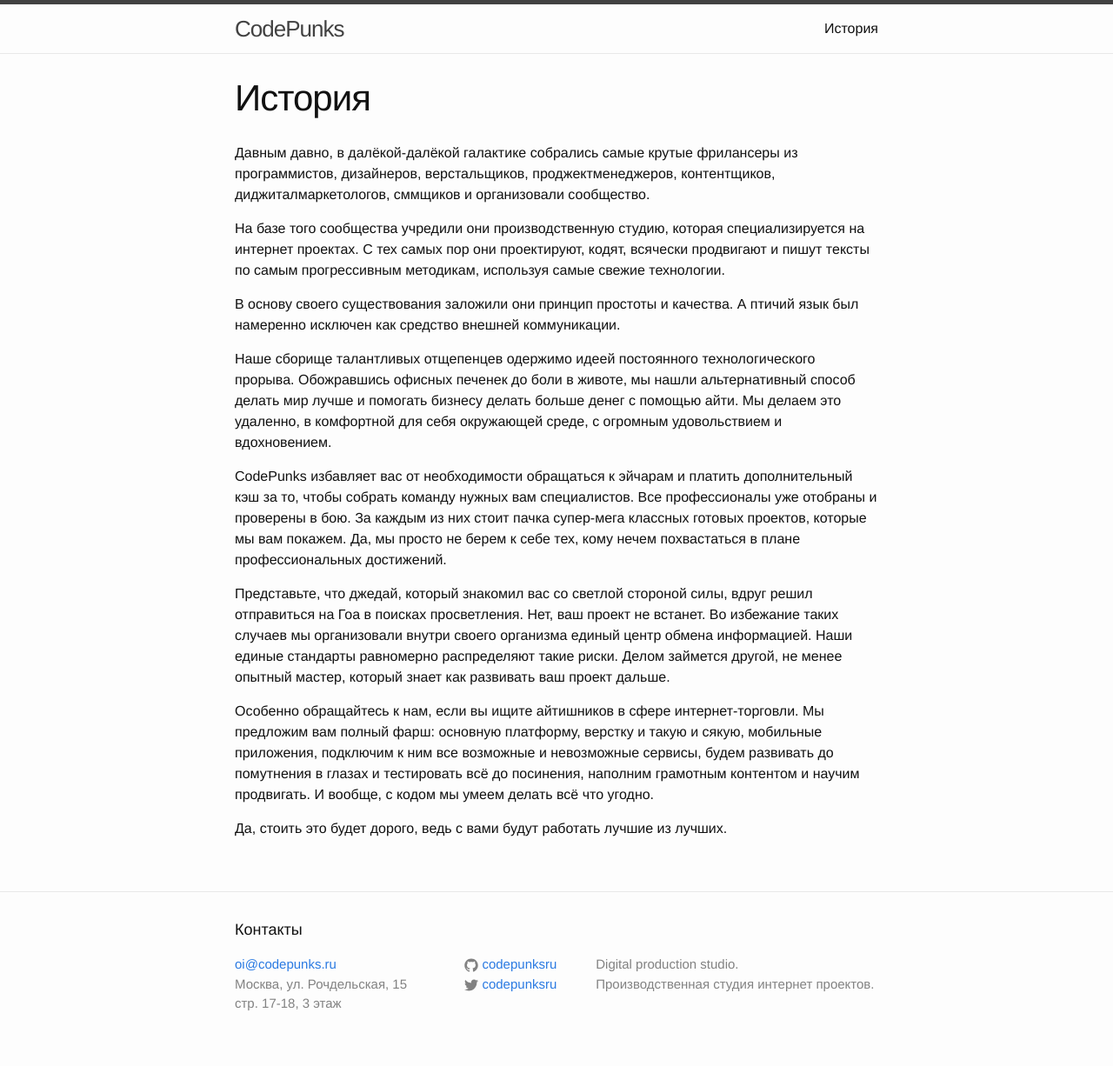
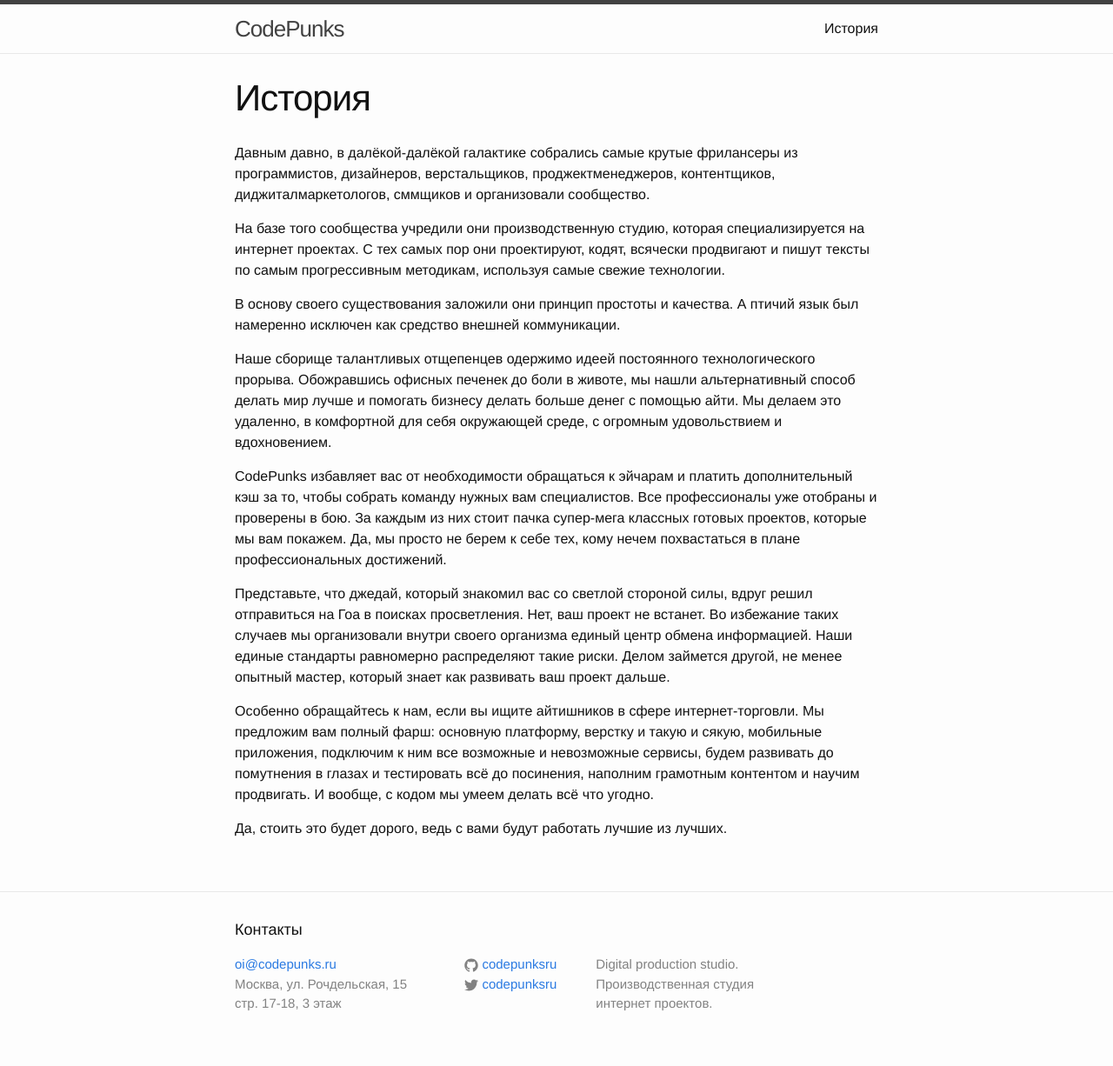
Before and after one commit to codepunksru/codepunksru.github.io, a Jekyll site: the page built from about.md, in a window 1280 px wide. Shown: the whole page at 87% size. Built offline with Jekyll 4.4.1, drawn with Linux system fonts in a browser that asks for light colours.

Commit message:
Description update

```diff
--- a/_config.yml
+++ b/_config.yml
@@ -9,7 +9,7 @@
 title: CodePunks
 email: oi@codepunks.ru
 description: > # this means to ignore newlines until "baseurl:"
-  Digital production studio.<br> Производственная студия интернет проектов.
+  Digital production studio.<br> Производственная студия<br> интернет проектов.
 baseurl: "" # the subpath of your site, e.g. /blog
 url: "http://codepunks.ru" # the base hostname & protocol for your site
 twitter_username: codepunksru
```
